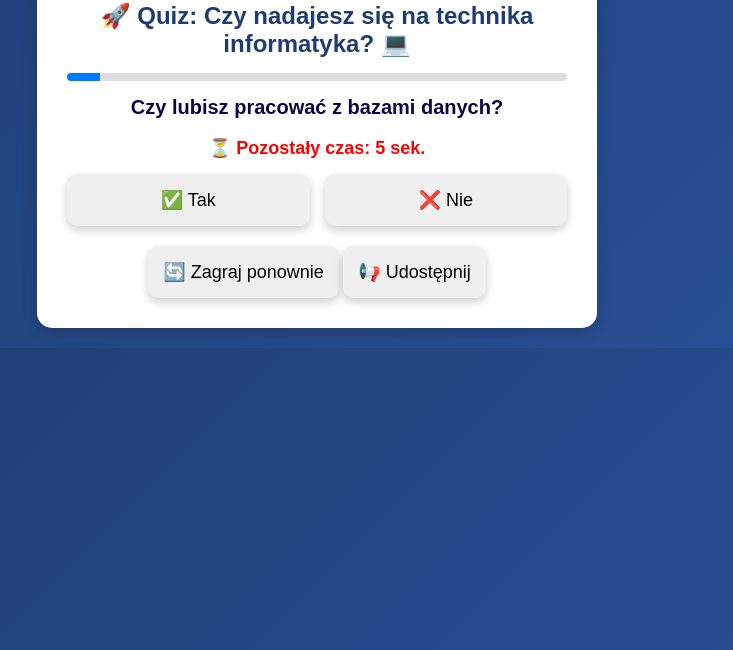
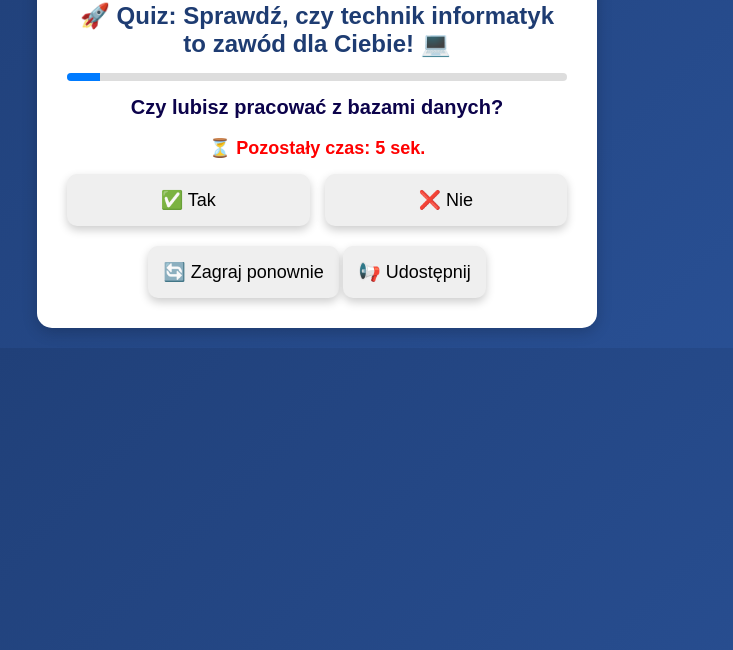
Before and after one commit to TechnikInformatykZSTK/quiz-informatyk, a plain HTML site: page index.html in a window 1280 px wide. Shown: the part 150-800 px from the top of the page, without its empty margins (323-1056 px from the left). Drawn offline with Linux system fonts and the light colour scheme.

Commit message:
Update index.html

```diff
--- a/index.html
+++ b/index.html
@@ -10,7 +10,7 @@
 
     <div class="quiz-container">
         <img src="logo.png" alt="Logo Szkoły" class="school-logo">
-        <h1>🚀 Quiz: Czy nadajesz się na technika informatyka? 💻</h1>
+        <h1>🚀 Quiz: Sprawdź, czy technik informatyk to zawód dla Ciebie! 💻</h1>
 
         <!-- Pasek postępu -->
         <div class="progress-container">
```
